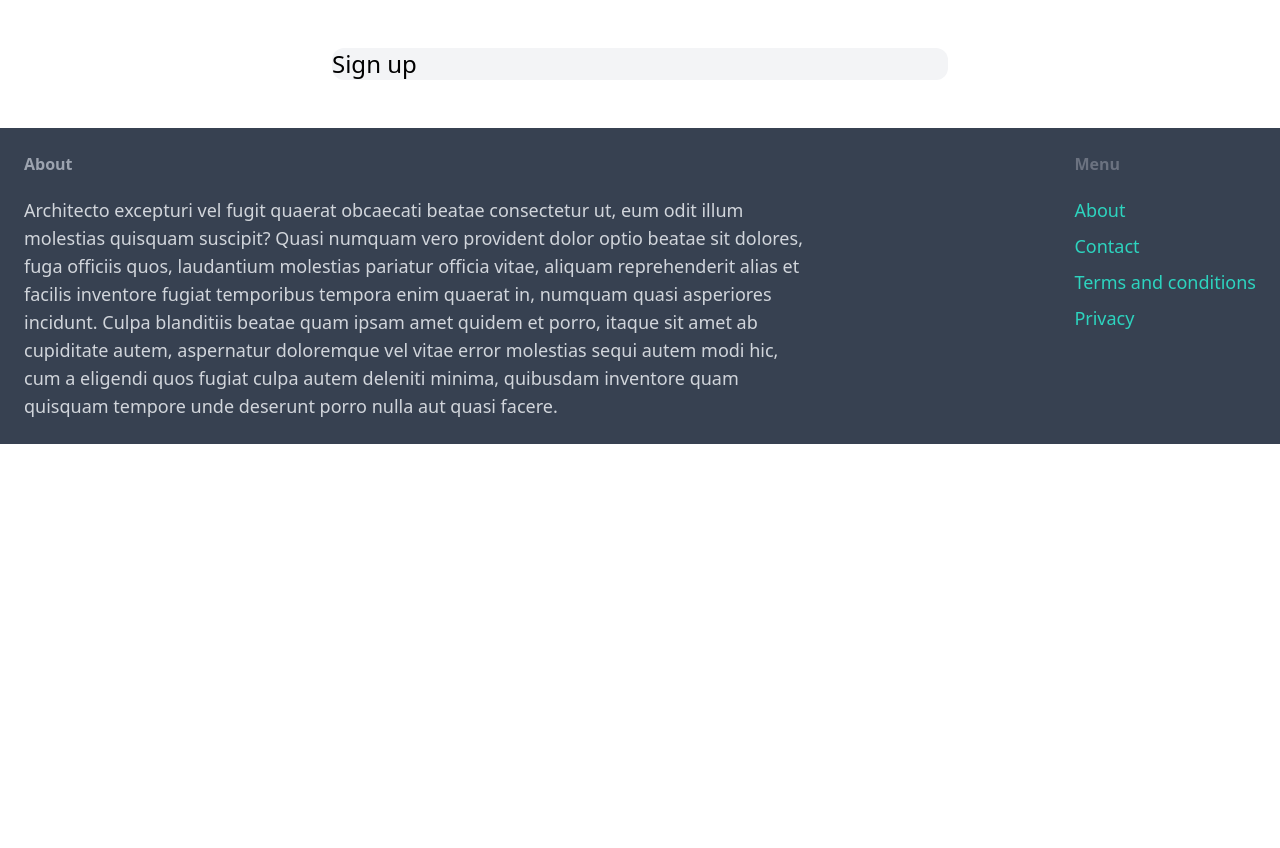
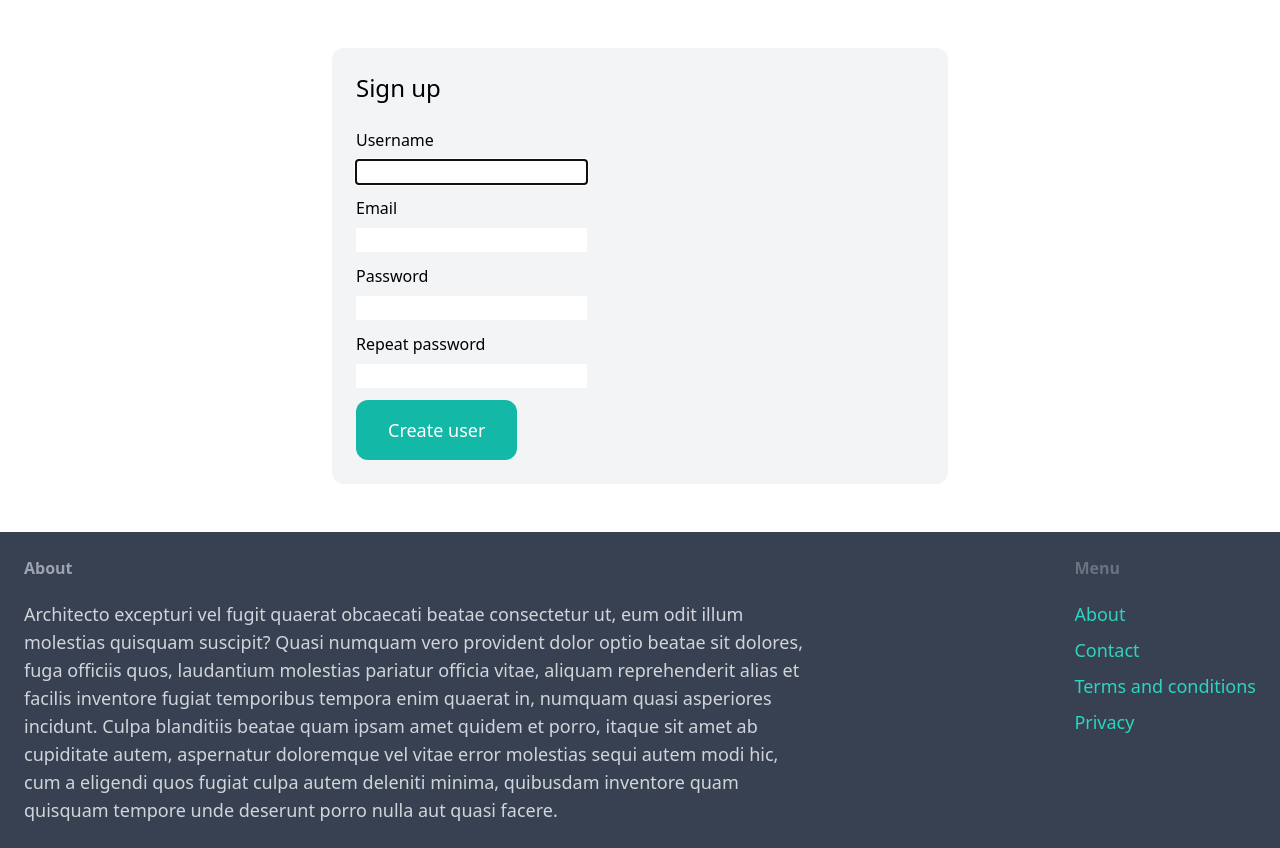
Before and after one commit to fxop0218/django-marketplace, a Django app: page /signup/ in a window 1280 px wide. Shown: the part 77-925 px from the top of the page. Before the commit the page ends 521 px from the top, so only its background shows below. Run offline with Django 4.2, Linux system fonts and the light colour scheme; some libraries are stand-ins or nearby versions.

Commit message:
Form created

```diff
--- a/puddle/core/templates/core/signup.html
+++ b/puddle/core/templates/core/signup.html
@@ -3,7 +3,29 @@
 {% block title %} Sign Up{% endblock %}
 
 {% block content %}
-<div class="w-1/2 my-6 mx-auto bg-gray-100 rounded-xl">
+<div class="w-1/2 my-6 mx-auto bg-gray-100 rounded-xl p-6">
     <h1 class="mb-6 text-2xl">Sign up</h1>
+
+    <form method="post" action=".">
+        {%csrf_token%}
+        {{form.non_field_error}}
+        <div class="mb-3">
+            <label class="inline-block mb-2"> Username </label><br>
+            {{form.username}}
+        </div>
+        <div class="mb-3">
+            <label class="inline-block mb-2"> Email </label><br>
+            {{form.email}}
+        </div>
+        <div class="mb-3">
+            <label class="inline-block mb-2"> Password </label><br>
+            {{form.password1}}
+        </div>
+        <div class="mb-3">
+            <label class="inline-block mb-2"> Repeat password </label><br>
+            {{form.password2}}
+        </div>
+        <button class="py-4 px-8 text-lg bg-teal-500 hover:bg-green-200 rounded-xl text-white">Create user</button>
+    </form>
 </div>
 {% endblock %}
```
